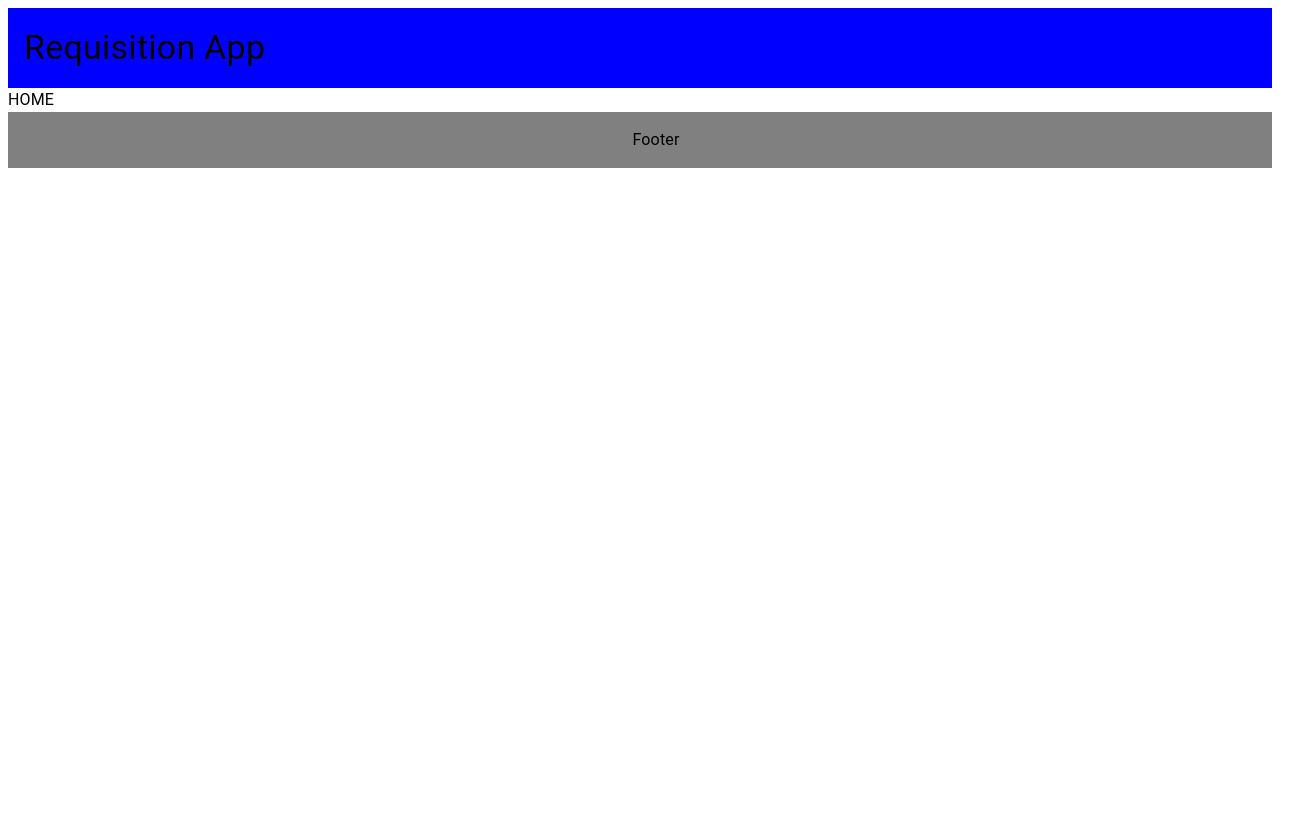
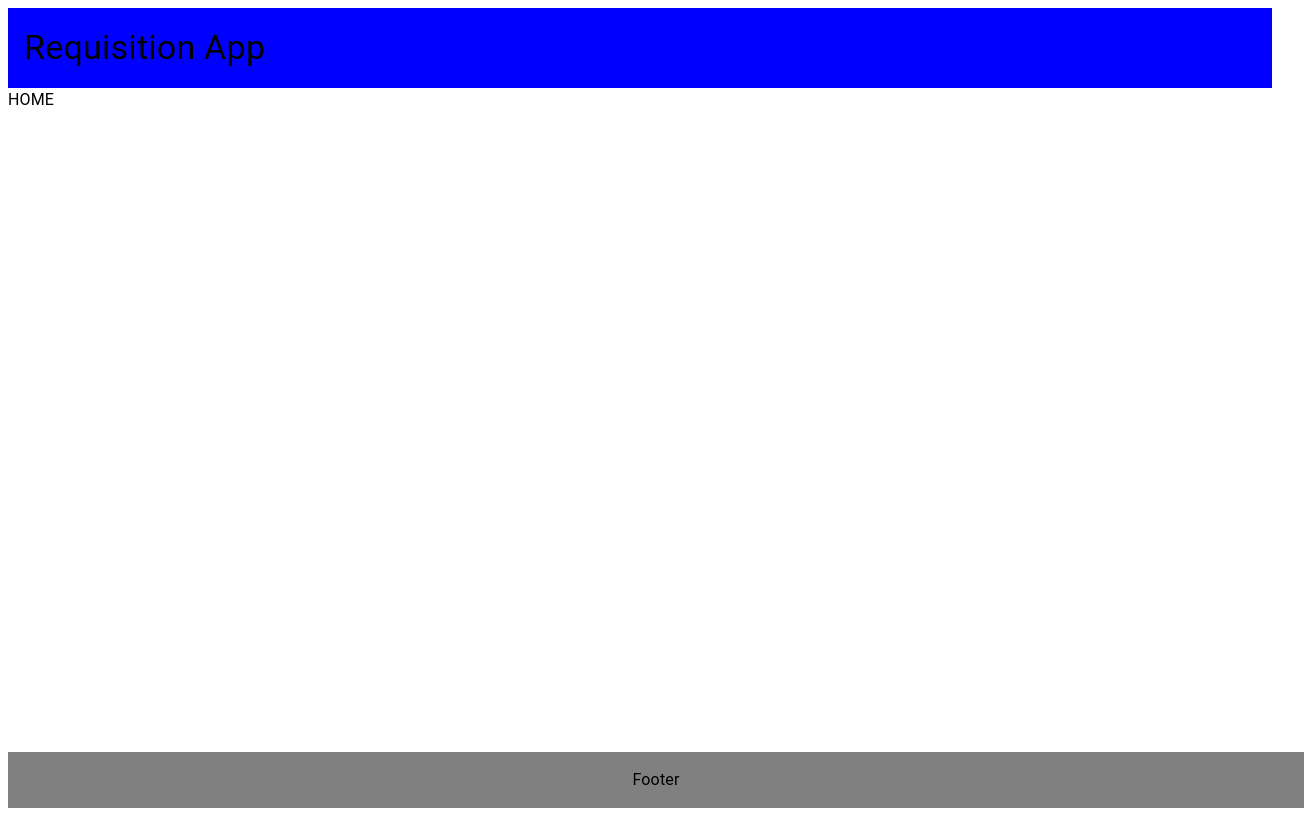
Before and after one commit to rafael-ferrom/ConnectionApi, a React (Vite) app in the folder connectionapi/: page / in a window 1280 px wide. Shown: the whole page, 1304 px wide, since content can reach past the window. Built offline with nearby package versions, Linux system fonts and the light colour scheme; some icons are missing.

Commit message:
style: correction in the layout

```diff
--- a/connectionapi/src/Layout/PageLayout.tsx
+++ b/connectionapi/src/Layout/PageLayout.tsx
@@ -3,32 +3,29 @@ import { Outlet } from "react-router-dom";
 import Navbar from "../components/Navbar/Navbar";
 import Footer from "../components/Footer/Footer";
 
+
+
   const PageLayout = () => {
-
   return (
     <Box
       sx={{
-    minHeight: '100vh',
-    display: 'flex',
-    flexDirection: 'column'
+        minHeight: "100vh",
+        display: "flex",
+        flexDirection: "column",
       }}
     >
+      <Navbar />
 
-  <Box sx={{
+      <Box
+        sx={{
           flex: 1,
-    display: 'flex',
-    flexDirection: 'column',
-    overflow: 'auto',
-    position: 'relative',
-    width: '100%',
-  }}>
-    <Navbar></Navbar>
-    <Outlet>
-
-    </Outlet>
-    <Footer></Footer>
+          width: "100%",
+        }}
+      >
+        <Outlet />
       </Box>
 
+      <Footer />
     </Box>
   );
 };
```
Lines whose indentation alone changed are shown as unchanged.
